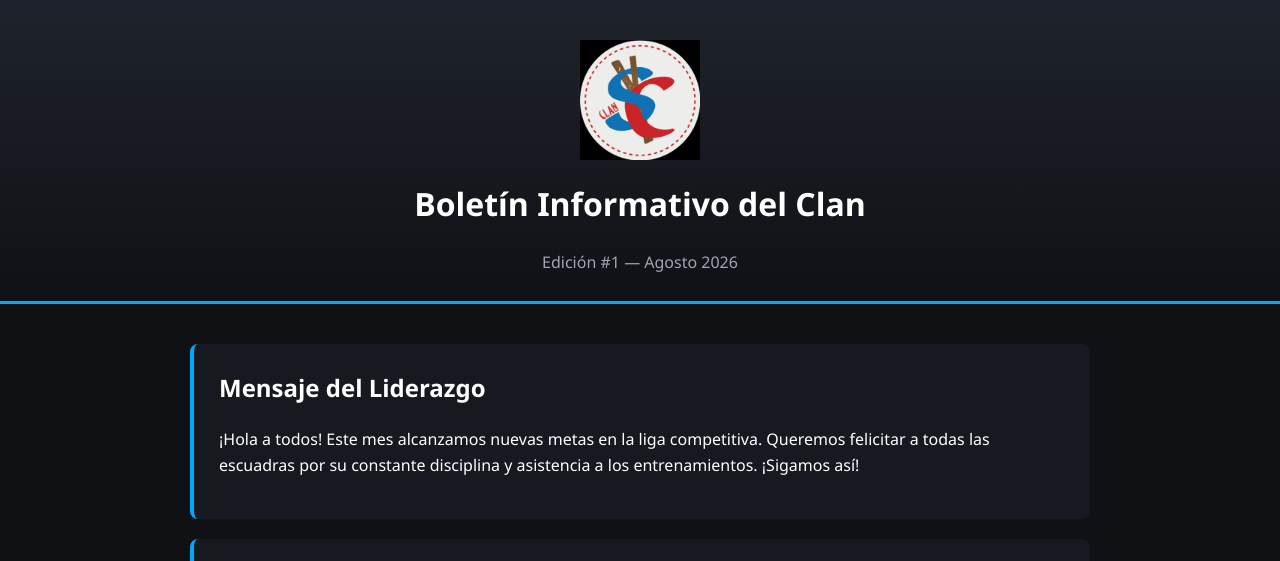
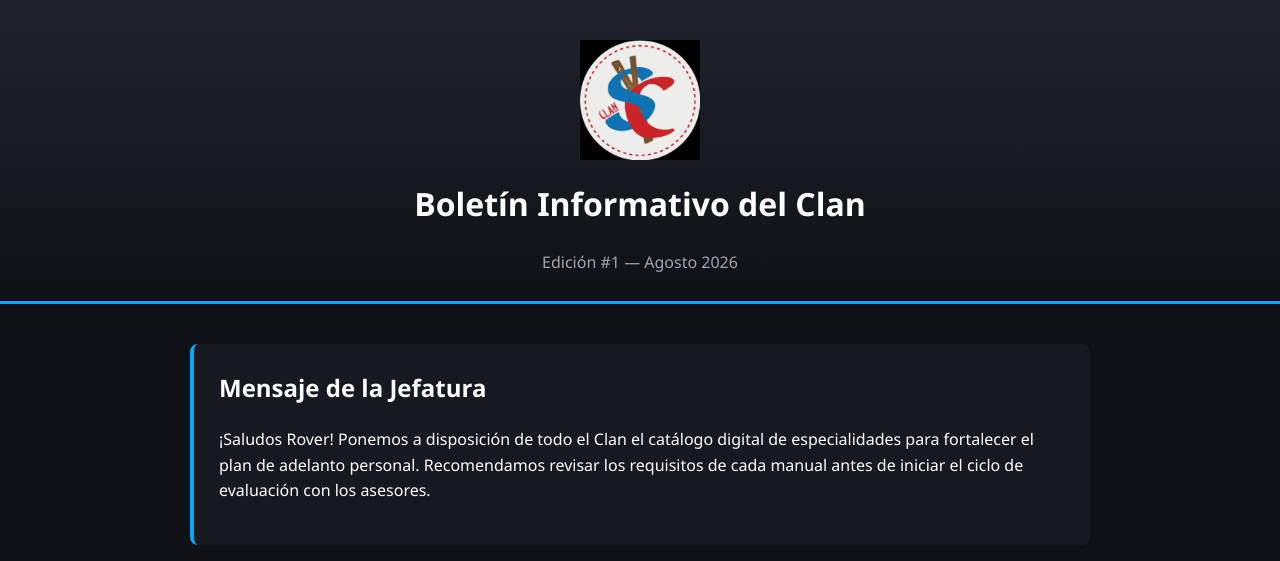
Before and after one commit to harukatenouh143-collab/newsletter-clan, a plain HTML site: page index.html in a window 1280 px wide. Shown: the top 561 px of the page. Drawn offline with Linux system fonts and the light colour scheme.

Commit message:
Update index.html

```diff
--- a/index.html
+++ b/index.html
@@ -287,11 +287,12 @@
 
     <div class="contenedor">
 
-        <!-- Mensaje del Liderazgo -->
+        <!-- Mensaje de la Jefatura -->
         <section class="seccion">
-            <h2>Mensaje del Liderazgo</h2>
-            <p>¡Hola a todos! Este mes alcanzamos nuevas metas en la liga competitiva. Queremos felicitar a todas las
-                escuadras por su constante disciplina y asistencia a los entrenamientos. ¡Sigamos así!</p>
+            <h2>Mensaje de la Jefatura</h2>
+            <p>¡Saludos Rover! Ponemos a disposición de todo el Clan el catálogo digital de especialidades para
+                fortalecer el plan de adelanto personal. Recomendamos revisar los requisitos de cada manual antes de
+                iniciar el ciclo de evaluación con los asesores.</p>
         </section>
 
         <!-- Resumen de Actividad y Logros -->
@@ -638,8 +639,8 @@
         <!-- Bloque Independiente de Acceso a Google Drive con Color Azul Oficial -->
         <section class="seccion-drive">
             <h3>¿Buscas la carpeta principal de archivos del Clan?</h3>
-            <a href="https://drive.google.com/drive/folders/0B2QLj5w2j02GT04wQW1RcTVFejg?resourcekey=0-ThwT6noLzk4-Rki96HewnQ" target="_blank"
-                rel="noopener" class="btn-drive-principal">
+            <a href="https://drive.google.com/drive/folders/0B2QLj5w2j02GT04wQW1RcTVFejg?resourcekey=0-ThwT6noLzk4-Rki96HewnQ"
+                target="_blank" rel="noopener" class="btn-drive-principal">
                 <svg viewBox="0 0 87.3 78">
                     <path fill="#ffffff"
                         d="m6.6 66.85 3.85 6.65c.8 1.4 1.95 2.5 3.3 3.3l13.75-23.8h-27.5c0 1.55.4 3.1 1.2 4.55z" />
```
